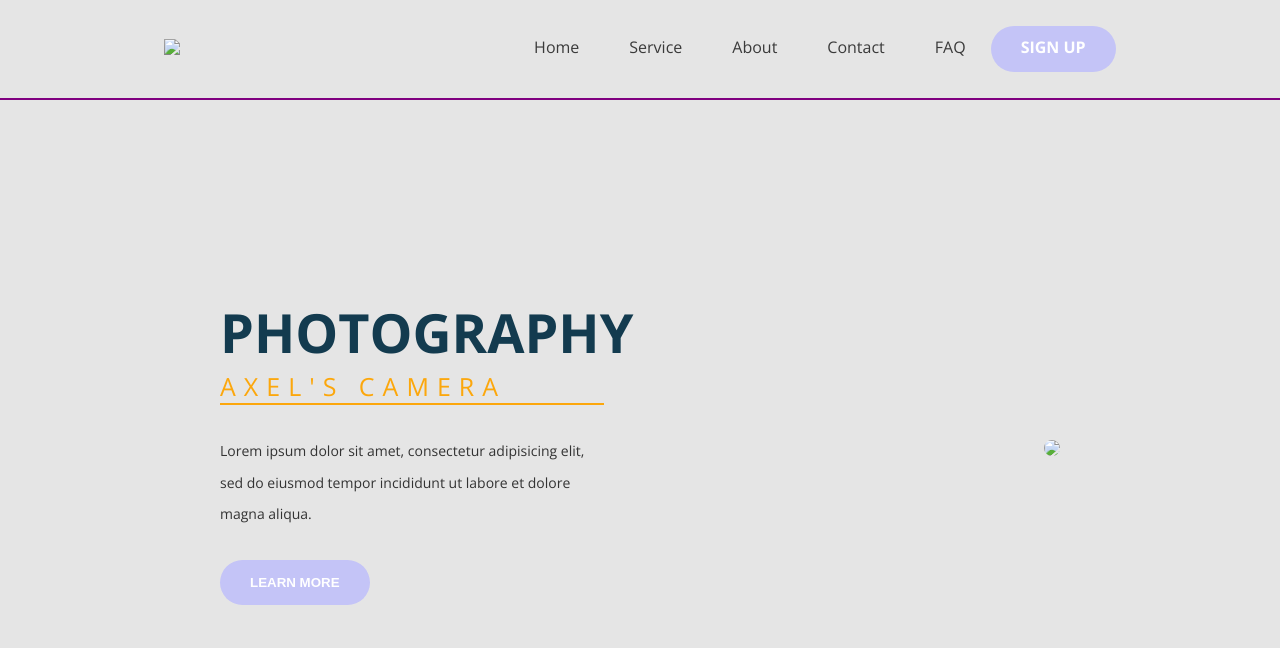
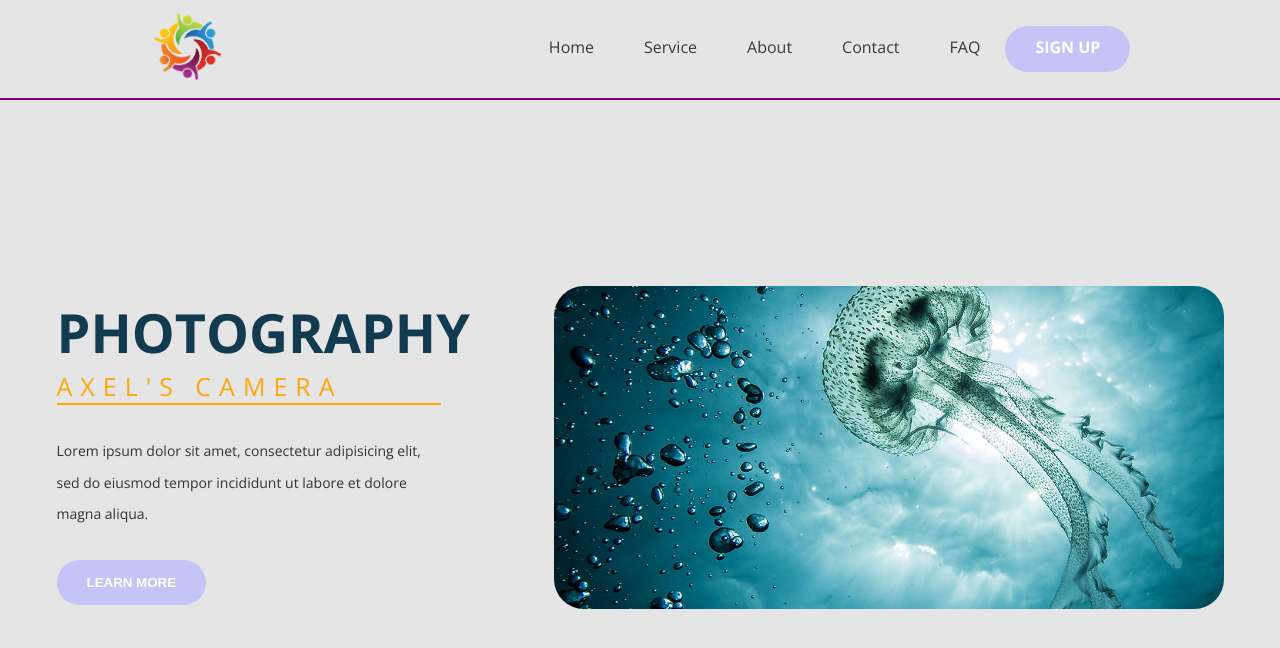
Before and after one commit to axeelyaa/webpractice, a plain HTML site: page index.html in a window 1280 px wide. Drawn offline with nearby package versions, Linux system fonts and the light colour scheme.

Commit message:
Update index.html

```diff
--- a/index.html
+++ b/index.html
@@ -4,7 +4,7 @@
 	<meta charset="utf-8">
 	<meta name="viewport" content="width=device-width, initial-scale=1">
 	<title>Photography</title>
-	<link rel="shortcut icon" href="asset/logo.ico"> <!-- Icon di title bar -->
+	<link rel="shortcut icon" href="logo.ico"> <!-- Icon di title bar -->
 	<link rel="stylesheet" type="text/css" href="style.css">
 	<link rel="preconnect" href="https://fonts.googleapis.com"> <!-- Import font dari google fonts -->
 	<link rel="preconnect" href="https://fonts.gstatic.com" crossorigin>
@@ -13,7 +13,7 @@
 <body>
 	<header>
 		<div class="logo">
-			<img src="asset/logo.png" width="75px"> <!-- Logo atas kanan dengan width 75px -->
+			<img src="logo.png" width="75px"> <!-- Logo atas kanan dengan width 75px -->
 		</div>
 		<nav>
 			<ul>
@@ -35,7 +35,7 @@
 			<button class="cta">Learn More</button>
 		</div>
 		<div class="content-right">
-			<img src="asset/img.jpg" class="hero-img"> <!-- Foto besar di main kanan -->
+			<img src="img.jpg" class="hero-img"> <!-- Foto besar di main kanan -->
 		</div>
 	</main>
 </body>
```
